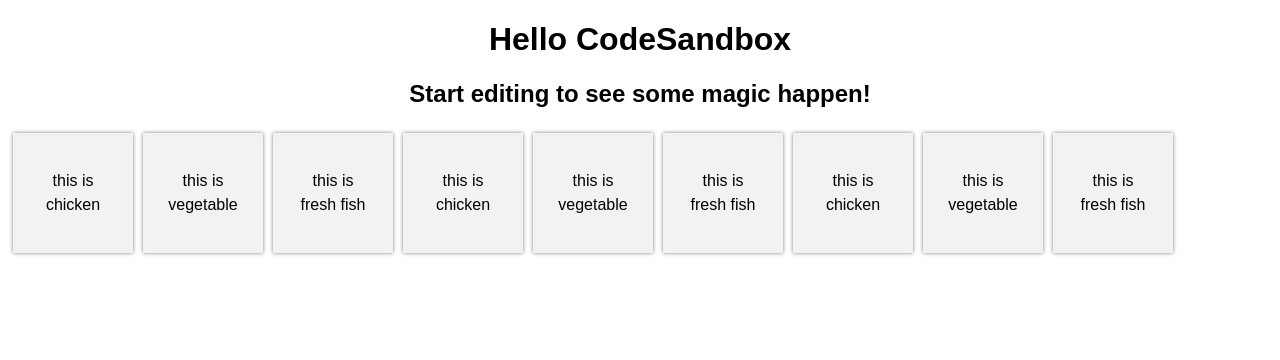
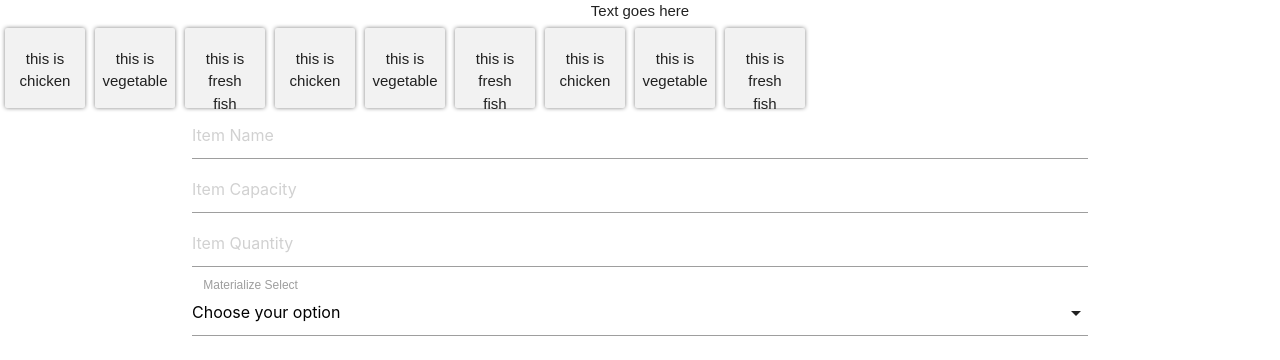
Before and after one commit to PrateekSonkar/test_sand_box, a React app: page / in a window 1280 px wide. Built offline with nearby package versions, Linux system fonts and the light colour scheme.

Commit message:
Materializecss integration
Materializecss javascript integration

```diff
--- a/package.json
+++ b/package.json
@@ -5,8 +5,10 @@
   "keywords": [],
   "main": "src/index.js",
   "dependencies": {
+    "jquery": "3.3.1",
     "react": "16.4.2",
     "react-dom": "16.4.2",
+    "react-materialize": "latest",
     "react-scripts": "1.1.4"
   },
   "devDependencies": {},
--- a/public/index.html
+++ b/public/index.html
@@ -11,6 +11,13 @@
     -->
 	<link rel="manifest" href="%PUBLIC_URL%/manifest.json">
 	<link rel="shortcut icon" href="%PUBLIC_URL%/favicon.ico">
+<!--Import Google Icon Font-->
+<link href="https://fonts.googleapis.com/icon?family=Material+Icons" rel="stylesheet">
+  <!-- Compiled and minified CSS -->
+<link rel="stylesheet" href="https://cdnjs.cloudflare.com/ajax/libs/materialize/1.0.0/css/materialize.min.css">
+
+  <!-- Compiled and minified JavaScript -->
+<script src="https://cdnjs.cloudflare.com/ajax/libs/materialize/1.0.0/js/materialize.min.js"></script>
 	<!--
       Notice the use of %PUBLIC_URL% in the tags above.
       It will be replaced with the URL of the `public` folder during the build.
--- /dev/null
+++ b/src/CreateInventory.js
@@ -0,0 +1,40 @@
+import React from "react";
+import jquery from "jquery";
+import ReactDOM from "react-dom";
+
+export default class CreateInventory extends React.Component {
+  constructor(props) {
+    super(props);
+    this.state = {};
+  }
+
+  componentDidMount() {
+    console.log("component did mount");
+    let elems = document.querySelectorAll("select");
+    console.log(elems);
+    let instances = M.FormSelect.init(elems);
+  }
+
+  render() {
+    return (
+      <div>
+        <form>
+          <input placeholder="Item Name" />
+          <input placeholder="Item Capacity" />
+          <input placeholder="Item Quantity" />
+          <div className="input-field col s12">
+            <select>
+              <option value="" disabled selected>
+                Choose your option
+              </option>
+              <option value="1">Option 1</option>
+              <option value="2">Option 2</option>
+              <option value="3">Option 3</option>
+            </select>
+            <label>Materialize Select</label>
+          </div>
+        </form>
+      </div>
+    );
+  }
+}
--- a/src/SmallCardComponent.js
+++ b/src/SmallCardComponent.js
@@ -7,6 +7,6 @@ export default class BoxComponent extends React.Component {
   }
 
   render() {
-    return <div class="card">{this.props.boxtext}</div>;
+    return <div className="card">{this.props.boxtext}</div>;
   }
 }
--- a/src/index.js
+++ b/src/index.js
@@ -1,6 +1,7 @@
 import React from "react";
 import ReactDOM from "react-dom";
 import SmallCardComponent from "./SmallCardComponent";
+import CreateInventory from "./CreateInventory";
 
 import "./styles.css";
 
@@ -25,12 +26,14 @@ class App extends React.Component {
   render() {
     return (
       <div className="App">
-        <h1>Hello CodeSandbox</h1>
-        <h2>Start editing to see some magic happen!</h2>
+        <div>Text goes here</div>
         <div className="parentDiv">
           {this.state.boxtexts.map((boxtext, index) => (
             <SmallCardComponent key={index} boxtext={boxtext} />
           ))}
+        </div>
+        <div className="container">
+          <CreateInventory />
         </div>
       </div>
     );
```
